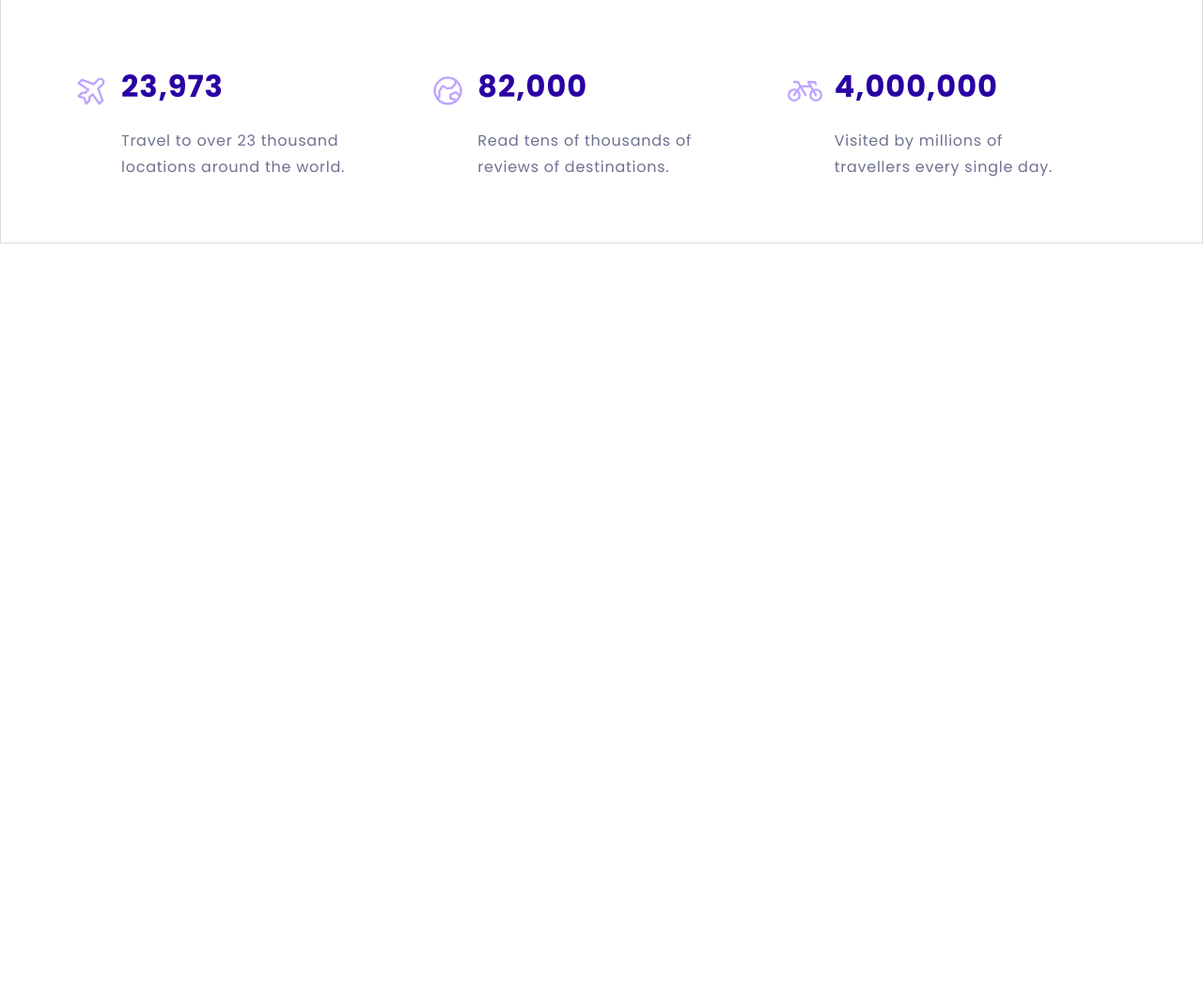
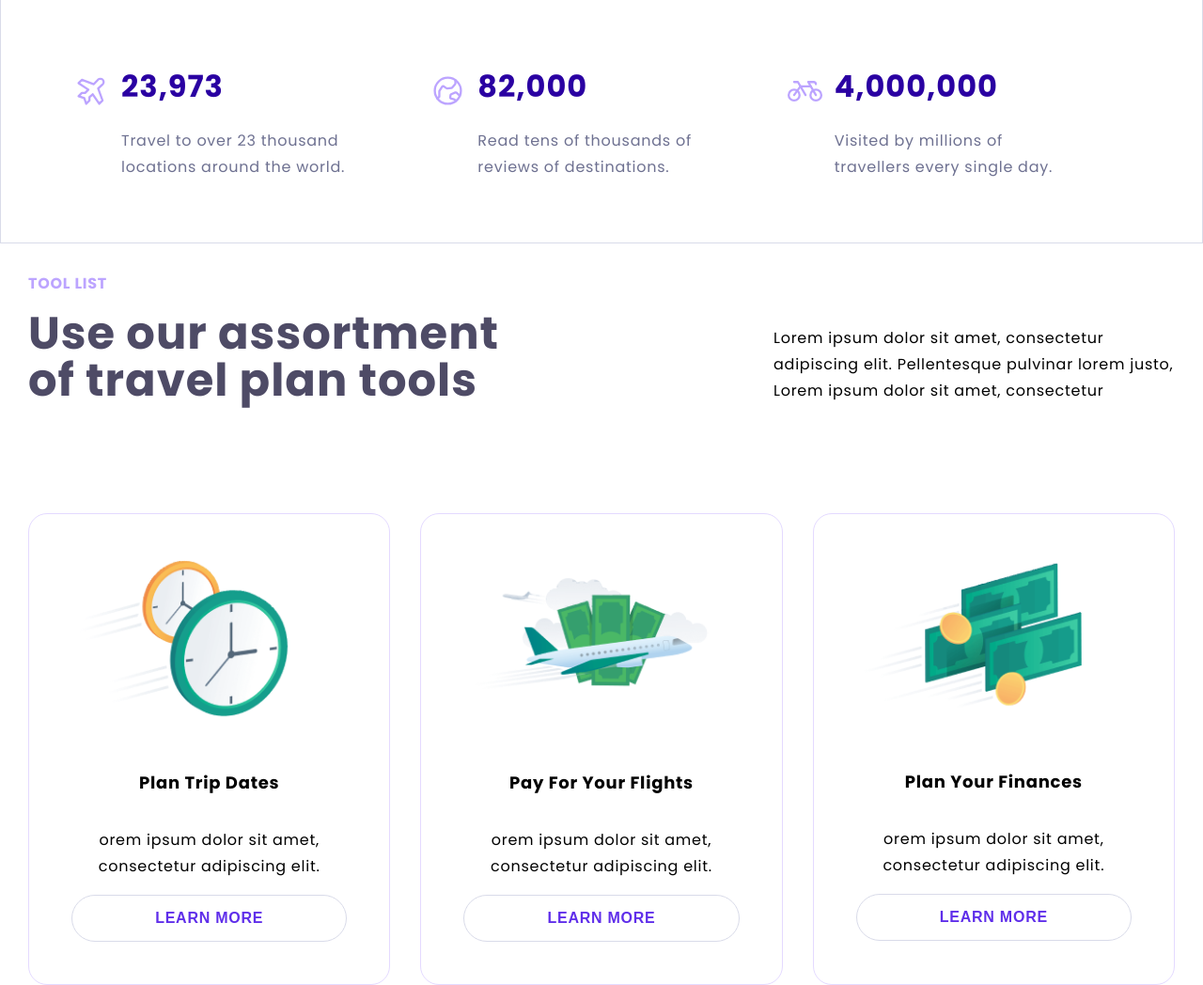
Before and after one commit to tahminajs76/TRAVEL, a plain HTML site: page index.html in a window 1280 px wide. Shown: the part 559-1607 px from the top of the page at 94% size. Before the commit the page ends 818 px from the top, so only its background shows below. Drawn offline with Linux system fonts and the light colour scheme; files whose address does not match are found by name.

Commit message:
finished tools

```diff
--- a/css/style.css
+++ b/css/style.css
@@ -22,7 +22,7 @@ a {
 
 .header-title {
   display: flex;
-  align-items: start;
+  align-items: center;
   justify-content: space-between;
 }
 
@@ -145,13 +145,13 @@ button {
   position: relative;
 }
 
-.card__img {
+.cards .card__img {
   position: absolute;
   left: -50px;
   top: 3px;
 }
 
-.card__img img {
+.cards .card__img img {
   max-width: 40px;
   height: auto;
 }
@@ -163,6 +163,118 @@ button {
   font-weight: 400;
   line-height: 28px;
   letter-spacing: 0.75px;
+}
+/* Tools */
+
+.grid {
+  display: grid;
+}
+.tools__container {
+  display: flex;
+  flex-direction: column;
+  gap: 60px;
+}
+
+.tool__content {
+  display: flex;
+  align-items: center;
+  justify-content: space-between;
+  margin-top: 32px;
+}
+
+.tool__title {
+  color: #4e4b66;
+  font-size: 48px;
+  font-style: normal;
+  font-weight: 700;
+  line-height: 50px;
+  letter-spacing: 1px;
+  padding-bottom: 16px;
+  position: relative;
+  max-width: 45%;
+}
+.tool__title::after {
+  position: absolute;
+  content: "TOOL LIST";
+  color: #bca4ff;
+  font-family: Poppins;
+  font-size: 16px;
+  font-weight: 600;
+  line-height: 1.5;
+  letter-spacing: 0.75px;
+  left: 0;
+  top: -40px;
+}
+
+.tool__texts {
+  color: #000;
+  font-size: 16px;
+  font-style: normal;
+  font-weight: 400;
+  line-height: 28px;
+  letter-spacing: 0.75px;
+  max-width: 35%;
+}
+
+.tools .card {
+  border-radius: 20px;
+  border: 1px solid #e4daff;
+  padding: 45px;
+  display: flex;
+  flex-direction: column;
+  text-align: center;
+}
+
+.tool__cards {
+  grid-template-columns: repeat(3, 1fr);
+  gap: 32px;
+}
+
+.tool__cards .card .card__img {
+  margin-bottom: 28px;
+}
+
+.tool__cards .card__img img {
+  max-width: 100%;
+  height: auto;
+}
+
+.tools .card h3 {
+  color: #000;
+  text-align: center;
+  font-size: 18px;
+  font-style: normal;
+  font-weight: 600;
+  line-height: 1.5;
+  letter-spacing: 0.75px;
+}
+
+.tools .card p {
+  color: #000;
+  text-align: center;
+  font-size: 16px;
+  font-style: normal;
+  font-weight: 400;
+  line-height: 28px;
+  letter-spacing: 0.75px;
+}
+.tool__cards .card .btn {
+  border: 1px solid #d9dbe9;
+  color: #5f2eea;
+  font-size: 16px;
+  font-weight: 600;
+  line-height: 28px;
+  letter-spacing: 0.75px;
+  border-radius: 30px;
+  padding: 10px 30px;
+  background: transparent;
+  transition: 0.3s;
+}
+
+.tool__cards .card .btn:hover {
+  color: var(--grayscale-background, #f7f7fc);
+  background: #5f2eea;
+  border: 2px solid #5f2eea;
 }
 
 @media screen and (max-width: 1300px) {
@@ -189,9 +301,6 @@ button {
   .hero__img {
     flex: 0.8;
   }
-}
-
-@media screen and (max-width: 1100px) {
   .card__number {
     font-size: 26px;
   }
@@ -205,7 +314,26 @@ button {
     font-size: 14px;
     line-height: 20px;
   }
+
+  .tool__title {
+    font-size: 36px;
+    line-height: 1.2;
+  }
+
+  .tool__texts {
+    max-width: 40%;
+  }
+
+  .tools__card {
+    padding: 30px;
+  }
+
+  .tools__card p {
+    font-size: 14px;
+    line-height: 1.5;
+  }
 }
+
 @media screen and (max-width: 1000px) {
   .cards__content {
     padding: 40px 20px;
@@ -222,9 +350,7 @@ button {
     justify-content: center;
     margin-bottom: 32px;
   }
-}
 
-@media screen and (max-width: 900px) {
   .cards__content {
     grid-template-columns: repeat(2, 1fr);
   }
@@ -240,9 +366,30 @@ button {
     font-size: 16px;
     line-height: 24px;
   }
+
+  .tool__content {
+    align-items: start;
+    flex-direction: column;
+  }
+
+  .tool__title {
+    max-width: 100%;
+    margin-bottom: 0;
+  }
+
+  .tool__texts {
+    max-width: 100%;
+  }
+
+  .tool__cards {
+    grid-template-columns: repeat(2, 1fr);
+  }
 }
 
 @media screen and (max-width: 770px) {
+  .hero__title {
+    text-align: center;
+  }
   .cards__content {
     grid-template-columns: 1fr;
     padding: 40px 0;
@@ -263,13 +410,17 @@ button {
   .card__number {
     font-size: 38px;
   }
+
+  .tool__cards {
+    grid-template-columns: 1fr;
+  }
+
+  .tools__card {
+    max-width: 90%;
+    margin: 0 auto;
+  }
 }
 
-@media screen and (max-width: 770px) {
-  .hero__title {
-    text-align: center;
-  }
-}
 @media screen and (max-width: 550px) {
   .cards__content .card {
     padding: 50px;
@@ -322,6 +473,10 @@ button {
   .card__texts {
     text-align: center;
   }
+
+  .tool__title {
+    font-size: 29px;
+  }
 }
 
 @media screen and (max-width: 320px) {
--- a/index.html
+++ b/index.html
@@ -82,6 +82,44 @@
           </div>
         </div>
       </section>
+      <section class="tools">
+        <div class="tools__container container">
+          <div class="tool__content">
+            <h1 class="tool__title">Use our assortment of travel plan tools</h1>
+            <p class="tool__texts">
+              Lorem ipsum dolor sit amet, consectetur adipiscing elit.
+              Pellentesque pulvinar lorem justo, Lorem ipsum dolor sit amet,
+              consectetur
+            </p>
+          </div>
+          <div class="tool__cards grid">
+            <div class="card">
+              <div class="card__img">
+                <img src="images/time.png" alt="" />
+              </div>
+              <h3>Plan Trip Dates</h3>
+              <p>orem ipsum dolor sit amet, consectetur adipiscing elit.</p>
+              <button class="btn">LEARN MORE</button>
+            </div>
+            <div class="card">
+              <div class="card__img">
+                <img src="images/plane-and-money.png" alt="" />
+              </div>
+              <h3>Pay For Your Flights</h3>
+              <p>orem ipsum dolor sit amet, consectetur adipiscing elit.</p>
+              <button class="btn">LEARN MORE</button>
+            </div>
+            <div class="card">
+              <div class="card__img">
+                <img src="images/money.png" alt="" />
+              </div>
+              <h3>Plan Your Finances</h3>
+              <p>orem ipsum dolor sit amet, consectetur adipiscing elit.</p>
+              <button class="btn">LEARN MORE</button>
+            </div>
+          </div>
+        </div>
+      </section>
     </div>
   </body>
 </html>
```
Also changed, not shown: images/money.png (added), images/plane-and-money.png (added), images/time.png (added).
